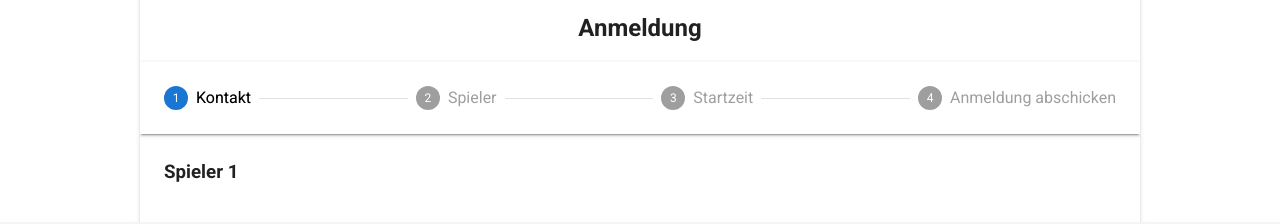
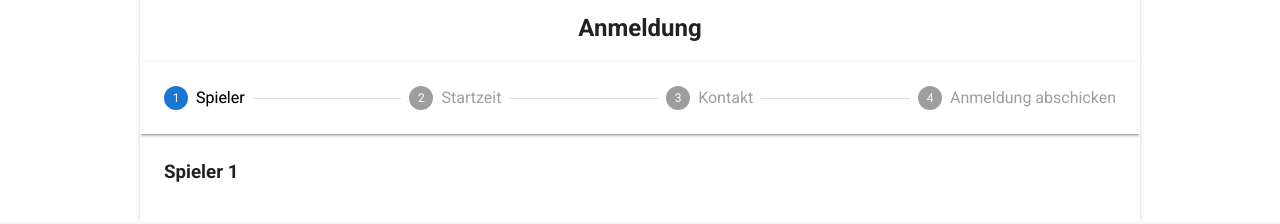
Before and after one commit to MarkusKiesel93/bierrallye_webpage, a Vue app in the folder frontend/: page /register in a window 1280 px wide. Shown: the part 542-766 px from the top of the page. Built offline with nearby package versions, Linux system fonts and the light colour scheme; no server answers.

Commit message:
fix typos

```diff
--- a/frontend/src/components/InputContact.vue
+++ b/frontend/src/components/InputContact.vue
@@ -5,10 +5,10 @@
         label="E-Mail"
         value="email"
       ></v-radio>
-      <v-radio
+      <!-- <v-radio
         label="SMS"
         value="sms"
-      ></v-radio>
+      ></v-radio> -->
     </v-radio-group>
     <InputEmail
       v-if="channelValue==='email'"
--- a/frontend/src/views/HomeView.vue
+++ b/frontend/src/views/HomeView.vue
@@ -57,7 +57,7 @@
       <v-card-text>
         <p>Freie Plätze: {{ placesFree }} Teams</p>
         <p>
-          Wir bitten um euer Verständns, dass die Bierrallye, wenn notwendigt, auch kurzfristig abgesagt werden kann! <br>
+          Wir bitten um euer Verständns, dass die Bierrallye, wenn notwendig, auch kurzfristig abgesagt werden kann! <br>
           Was uns abhalten kann: Wetter, Corona, Atomkrieg, Konkurs der Brauerei
         </p>
         <p>
--- a/frontend/src/views/RegisterView.vue
+++ b/frontend/src/views/RegisterView.vue
@@ -3,13 +3,11 @@
   <h2 class="py-4 text-center"> Anmeldung </h2>
 
     <v-stepper-header>
-      <v-stepper-step step="1" :complete="step > 1"> Kontakt </v-stepper-step>
+      <v-stepper-step step="1" :complete="step > 1"> Spieler </v-stepper-step>
       <v-divider></v-divider>
-      <v-stepper-step step="2" :complete="step > 2"> Spieler </v-stepper-step>
+      <v-stepper-step step="2" :complete="step > 2"> Startzeit </v-stepper-step>
       <v-divider></v-divider>
-      <v-stepper-step step="3" :complete="step > 3">
-        Startzeit
-      </v-stepper-step>
+      <v-stepper-step step="3" :complete="step > 3"> Kontakt </v-stepper-step>
       <v-divider></v-divider>
       <v-stepper-step step="4"> Anmeldung abschicken </v-stepper-step>
     </v-stepper-header>
```
Also changed, not shown: 1 other file (tests, documents, lock files or other folders).
